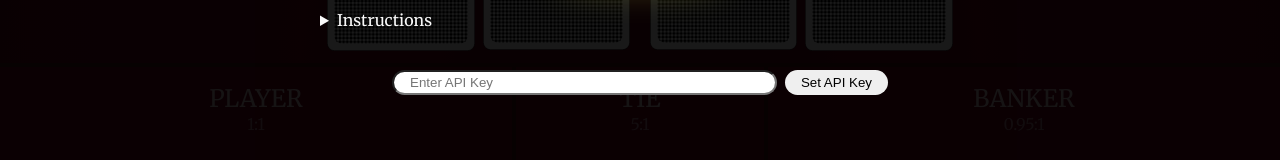
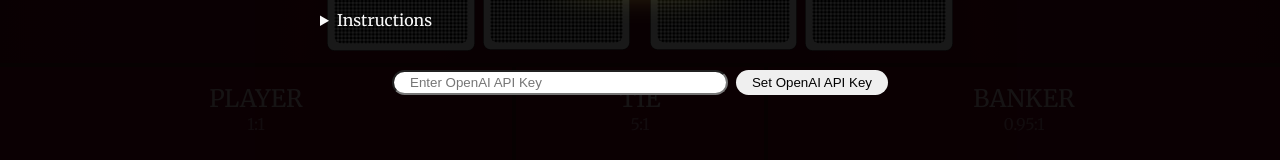
Before and after one commit to Ewelina92/Baccarat, a React (Create React App) app: page / in a window 1280 px wide. Shown: the part 337-497 px from the top of the page. Built offline with nearby package versions, Linux system fonts and the light colour scheme.

Commit message:
adjust scrolling in chat

```diff
--- a/src/components/start-overlay/chat/Chat.tsx
+++ b/src/components/start-overlay/chat/Chat.tsx
@@ -1,7 +1,7 @@
 import React, { useEffect, useRef } from "react";
-import { useOpenAI } from "./useOpenAI";
+import { useOpenAI } from "../../../hooks/useOpenAI";
 import styles from "./Chat.module.scss";
-import { useChat } from "./useChat";
+import { useChat } from "../../../hooks/useChat";
 
 export const Chat = () => {
   const { api, setApiKey, removeApi } = useOpenAI();
@@ -17,7 +17,7 @@ export const Chat = () => {
     if (chatRef.current) {
       chatRef.current.scrollTop = chatRef.current.scrollHeight;
     }
-  }, [messages]);
+  }, [isLoading, messages]);
 
   const handleInputKeyDown = (event: React.KeyboardEvent<HTMLInputElement>) => {
     if (event.key === "Enter") {
@@ -55,14 +55,14 @@ export const Chat = () => {
       <div className={styles.form}>
         <input
           type="text"
-          placeholder={!api ? "Enter API Key" : "Type your message"}
+          placeholder={!api ? "Enter OpenAI API Key" : "Type your message"}
           value={inputValue}
           onChange={(e) => setInputValue(e.target.value)}
           onKeyDown={handleInputKeyDown}
           disabled={isLoading}
         />
         <button type="button" onClick={sendMessage} disabled={isLoading}>
-          {!api ? "Set API Key" : "Send"}
+          {!api ? "Set OpenAI API Key" : "Send"}
         </button>
       </div>
     </div>
--- a/src/components/start-overlay/chat/useChat.ts
+++ b/src/hooks/useChat.ts
@@ -1,6 +1,6 @@
 import { useState, useEffect } from "react";
 import { OpenAIApi, ChatCompletionRequestMessage } from "openai";
-import { delay } from "../../../utils";
+import { delay } from "../utils";
 
 interface UseChatProps {
   setApiKey: (key: string) => void;
```
Also changed, not shown: src/hooks/useOpenAI.ts (renamed from src/components/start-overlay/chat/useOpenAI.ts).
